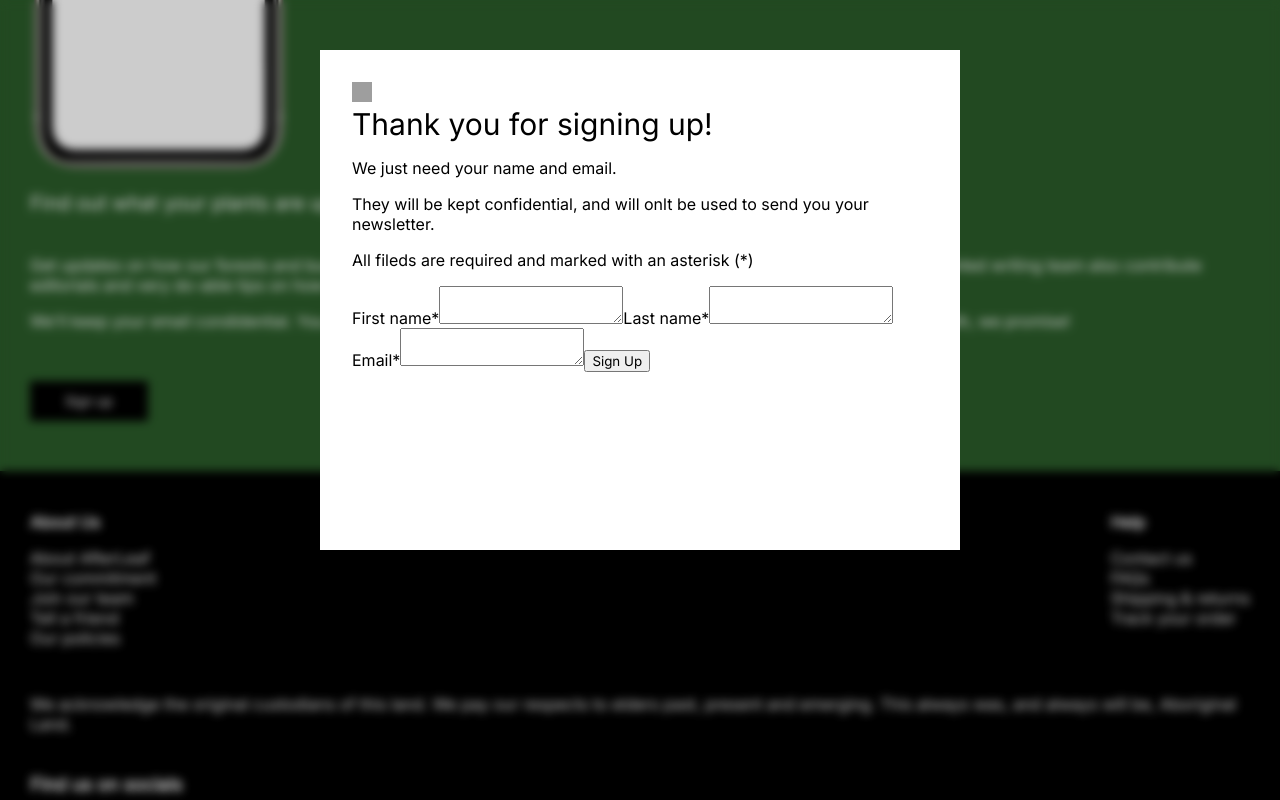
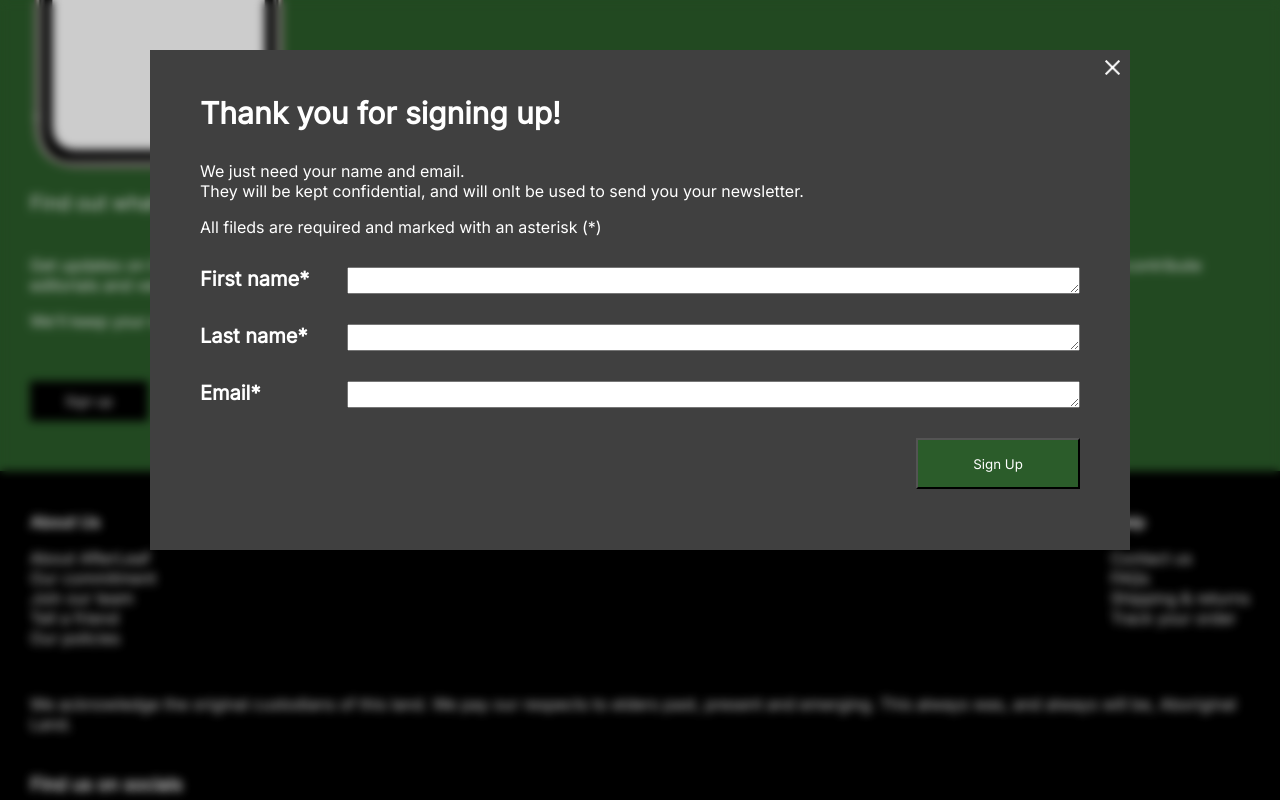
Before and after one commit to FaneTree/project3-AfterLeaf, a React (Create React App) app: page / in a window 1280 px wide. Both pictures are taken after a click on the button "Sign up". Shown: the part 1783-2583 px from the top of the page. Built offline with nearby package versions, Linux system fonts and the light colour scheme; grey boxes are pictures that could not be loaded.

Commit message:
pop-up css and minor fix

```diff
--- a/src/components/about/About.jsx
+++ b/src/components/about/About.jsx
@@ -6,7 +6,7 @@ export default function About () {
             <h1>About AfterLeaf</h1>
             <p>Where do we begin?</p>
             <p>Well, it all started in late 2019 in Surry Hills, Sydney.</p>
-            <p>Our CEO, Nicole, had big aspirations to become a houseplant queen, but things didn't quit plan out that way.</p>
+            <p>Our CEO, Nicole, had big aspirations to become a houseplant queen, but things didn't quite plan out that way.</p>
             <p>(Plant) lives were lost, tears were shed, but hope was never lost. The biggest concern for Nicole was where this precious plant matter was going. If they were going to a good place and giving new life else where, the loss wouldn't be as great</p>
             <p>This was essential how AfterLeaf was born</p>
             <img src="CEO.png" alt="CEO" border="0"/>
--- a/src/components/main/Instruction.jsx
+++ b/src/components/main/Instruction.jsx
@@ -8,7 +8,7 @@ export default function Instruction () {
             <div className="instruction-container">
                 <img src="1.jpg" alt="dead plant" border="0"/>
                 <div>
-                    <p className="instruction-topic">Pick a package that suits you</p>
+                    <p className="instruction-topic">Pick a kit that suits you</p>
                     <p>You can choose either a "Poetic parting" or a "Farewell with fanfare" kit.</p>
                 </div>
             </div>
@@ -16,7 +16,7 @@ export default function Instruction () {
                 <img src="2.jpeg" alt="cardboard box" border="0"/>
                 <div>
                     <p className="instruction-topic">We'll send you everything you need</p>
-                    <p>You chosen package will be sent to you, as well as a compostable parcel in which you will play your plant to rest.</p>
+                    <p>You chosen package will be sent to you, as well as a compostable parcel in which you will place you plant to rest.</p>
                 </div>
             </div>
             <div className="instruction-container">
@@ -30,7 +30,7 @@ export default function Instruction () {
                 <img src="4.png" alt="thumbs up" border="0"/>
                 <div>
                     <p className="instruction-topic">We'll take care of the rest!</p>
-                    <p>We compost the whole thing - parcel, plant and all! Once your plants turned into nutritious compost, we will use it to give lift to new trees!</p>
+                    <p>We compost the whole thing - parcel, plant and all! Once your plants turned into nutritious compost, we will use it to give life to new trees!</p>
                 </div>
             </div>
 
--- a/src/components/popup/Confirmation.jsx
+++ b/src/components/popup/Confirmation.jsx
@@ -1,18 +1,22 @@
 import React from "react";
+import './Confirmation.scss'
 
 export default function Confirmation (props) {
     return (props.trigger) ? (
-        <div className = 'popup'>
-            <div className = 'popup-inner'>
-                <a onClick = { props.exit } ><img src="https://i.ibb.co/2g5yDDs/vecteezy-x-png-transparent-9344493-556.png" alt="vecteezy-x-png-transparent-9344493-556" border="0"  width = '20' height = '20'/></a>
-                <div>
+        <div className = 'popup-con'>
+            <div className = 'popup-inner-con'>
+                <a onClick = { props.exit } ><img src="x.png" alt="x" border="0" width = '15' height = '15'/></a>
+                <div className = 'block'>
+                    <img src="correct.png" alt="correct" border="0" width = '104' height = '104'/>
                     <h1>Done!</h1>
                     <p>You will receive an email to confirm that you signed up to the newsletter.</p>
                     <div>
                         <p>You will also receive one email a month containing your new sletter.</p>
                         <p>You can unsubscribe any time.</p>
                     </div>
-                    <button className = "close-btn" onClick = {props.handle}>Close Window</button>
+                    <div>
+                        <button className = "close-btn-con" onClick = {props.handle}>Close Window</button>
+                    </div>
                 </div>
             </div>
         </div>
--- /dev/null
+++ b/src/components/popup/Confirmation.scss
@@ -0,0 +1,56 @@
+.popup-con {
+    position: fixed;
+    top: 0;
+    left: 0;
+    width: 100%;
+    height: 100vh;
+    background-color: rgba(0,0,0,0.2);
+    backdrop-filter: blur(5px);
+    display: flex;
+    justify-content: center;
+    align-content: center;
+    .popup-inner-con {
+        position: relative;
+        top: 50px;
+        width: 100%;
+        max-width: 980px;
+        max-height: 500px;
+        background-color: #404040;
+        color: #FFFFFF;
+        display: grid;
+        grid-template-rows: auto 1fr;
+        gap: 10px;
+        a {
+            justify-items: flex-end;
+            img {
+                margin: 10px;
+                float: right;
+            }
+        }
+        .block {
+            margin: 0 50px;
+            text-align: center;
+            h1 {
+                font-weight: bold;
+                font-size: 30px;
+                margin: 40px 0;
+            }
+            div{
+                p {
+                    font-size: 16px;
+                    margin: 0;
+                }
+            }
+            div {
+                .close-btn-con {
+                    background-color: #2B5C2A;
+                    color: #FFFFFF;
+                    width: 164px;
+                    height: 51.25px;
+                    margin-top: 50px;
+                }
+            }
+        }
+
+    }
+}
--- a/src/components/popup/PopUp.jsx
+++ b/src/components/popup/PopUp.jsx
@@ -36,20 +36,14 @@ export default function PopUp (props) {
             }
 
             // A name cannot contain a number
-            if ( /^\d+$/.test(firstname) ) {
+            // A name cannot contain a special character
+            const specialChars = /[`!@#$%^&*()_+\-=\[\]{};':"\\|,.<>\/?~]/;
+
+            if ( /^\d+$/.test(firstname) || specialChars.test(firstname) ) {
                 formErrors.firstname = 'First name cannot contain numbers or special characters';
             }
-            if (/^\d+$/.test(lastname)) {
-                formErrors.lastname = 'Last name cannot contain a number';
-            }
-
-            // A name cannot contain a special character
-            const specialChars = /[`!@#$%^&*()_+\-=\[\]{};':"\\|,.<>\/?~]/;
-            if ( specialChars.test(firstname) ) {
-                formErrors.firstname = 'First name cannot contain a special character';
-            }
-            if ( specialChars.test(lastname)) {
-                formErrors.lastname = 'Last name cannot contain a special character';
+            if (/^\d+$/.test(lastname) || specialChars.test(lastname)) {
+                formErrors.lastname = 'Last name cannot contain numbers or special characters';
             }
 
             // A name must be at least two letters
@@ -70,7 +64,7 @@ export default function PopUp (props) {
             // }
 
             // An email address must contain exactly one @
-            if (!email.includes("@") && ((email.match(/@/g) || []).length > 1)) {
+            if (!email.includes("@") || ((email.match(/@/g) || []).length > 1)) {
                 formErrors.email = 'Email address must contain exactly one @';
             }
 
@@ -80,12 +74,14 @@ export default function PopUp (props) {
             }
 
         setErrors(formErrors);
+        console.log(formErrors);
 
         if (Object.keys(formErrors).length === 0) {
-            props.exit();
             setFirstname('');
             setLastname('');
             setEmail('');
+            setErrors({});
+            props.handle(event);
         }
     };
 
@@ -93,10 +89,11 @@ export default function PopUp (props) {
         <div className = 'popup'>
             <div className = 'popup-inner'>
                 <a onClick = { props.exit } >
-                    <img src="https://i.ibb.co/2g5yDDs/vecteezy-x-png-transparent-9344493-556.png" alt="vecteezy-x-png-transparent-9344493-556" border="0" width = '20' height = '20'/>
+                    <img src="x.png" alt="x" border="0" width = '15' height = '15'/>
                 </a>
 
                 <div>
+                    <div className = 'block'>
                         <h1>Thank you for signing up!</h1>
                         <div>
                             <p>We just need your name and email.</p>
@@ -122,9 +119,12 @@ export default function PopUp (props) {
                             <textarea type="text" name="name" value={email}  onChange={_handleEmailChange}></textarea>
                             {errors.email && <span className = 'error-msg'>{errors.email}</span>}
                         </label>
+                        <div>
+                            <input className = "close-btn" type = "submit" value ="Sign Up"/>
+                        </div>
 
-                    <input className = "close-btn" type = "submit" value ="Sign Up"/>
                     </form>
+                </div>
             </div>
         </div>
     ) : "" ;
--- a/src/components/popup/Popup.scss
+++ b/src/components/popup/Popup.scss
@@ -12,18 +12,72 @@
     .popup-inner {
         position: relative;
         top: 50px;
-        padding: 32px;
         width: 100%;
-        max-width: 640px;
+        max-width: 980px;
         max-height: 500px;
-        background-color: #FFF;
-        color: black;
-        form {
-            close-btn{
-                position: absolute;
-                top: 16px;
-                right: 16px;
+        background-color: #404040;
+        color: #FFFFFF;
+        display: grid;
+        grid-template-rows: auto 1fr;
+        gap: 10px;
+        a {
+            justify-items: flex-end;
+            img {
+                margin: 10px;
+                float: right;
             }
         }
+        div {
+            .block {
+                margin: 0 50px;
+                margin-bottom: 30px;
+                h1 {
+                    font-weight: bold;
+                    font-size: 30px;
+                    margin-bottom: 1em;
+                }
+                div{
+                    p {
+                        font-size: 16px;
+                        margin: 0;
+                    }
+                }
+                p {
+                    font-size: 16px;
+                }
+            }
+            form {
+                margin: 0 50px;
+                display: grid;
+                grid-template-rows: repeat(6, auto);
+                gap: 30px;
+                label {
+                    font-weight: bold;
+                    font-size: 20px;
+                    display: grid;
+                    grid-template-columns: 0.2fr 1fr;
+                    textarea {
+                        height: 27px;
+                    }
+                    span {
+                        grid-column: 2/3;
+                        font-size: 14px;
+                        color: #FF2E2E;
+                    }
+                }
+                div {
+                    display: flex;
+                    justify-content: flex-end;
+                    .close-btn {
+                        background-color: #2B5C2A;
+                        color: #FFFFFF;
+                        width: 164px;
+                        height: 51.25px;
+                    }
+                }
+
+            }
+        }
+
     }
 }
```
Also changed, not shown: public/correct.png (added), public/x.png (added). Lines whose indentation alone changed are shown as unchanged.
